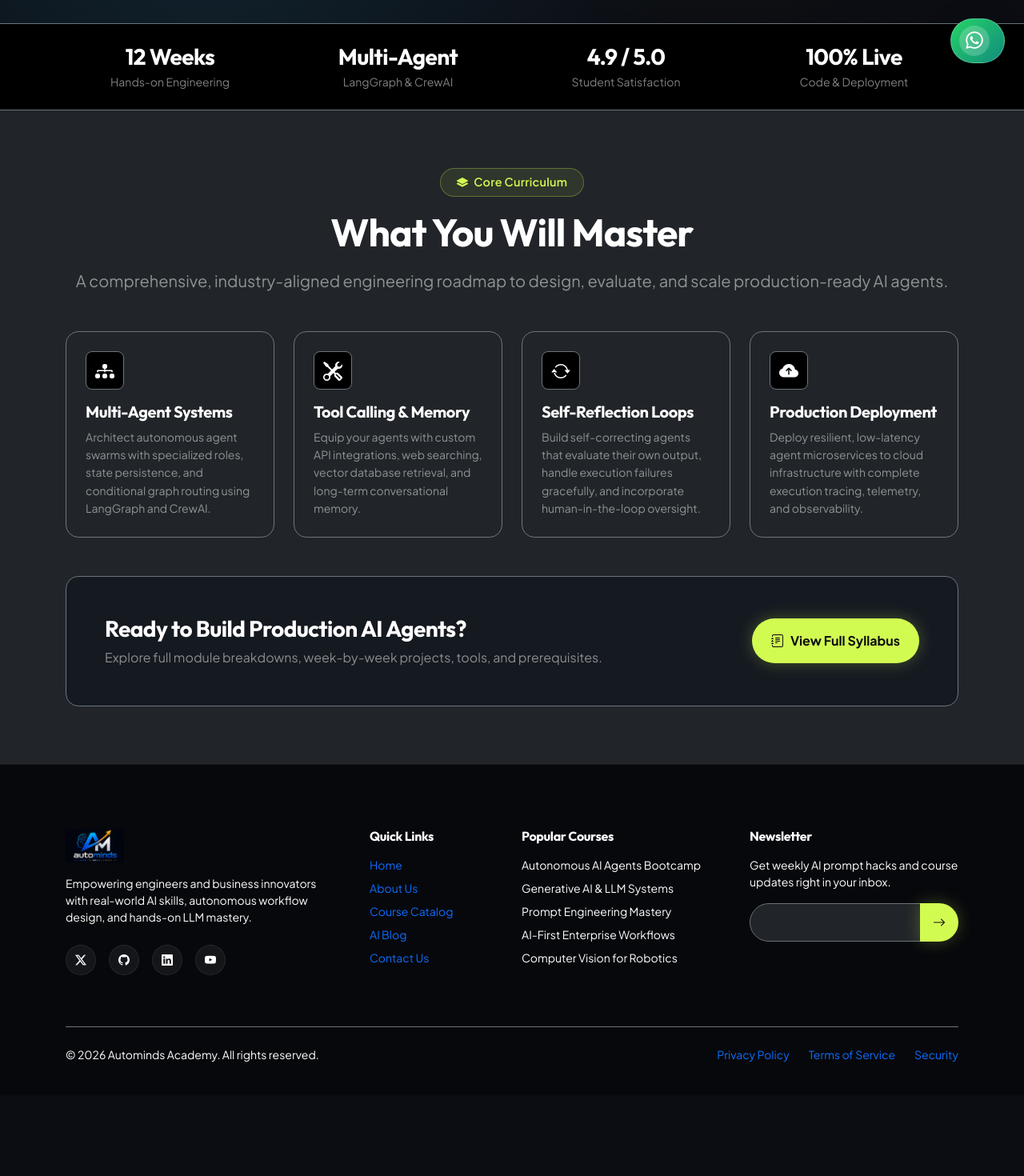
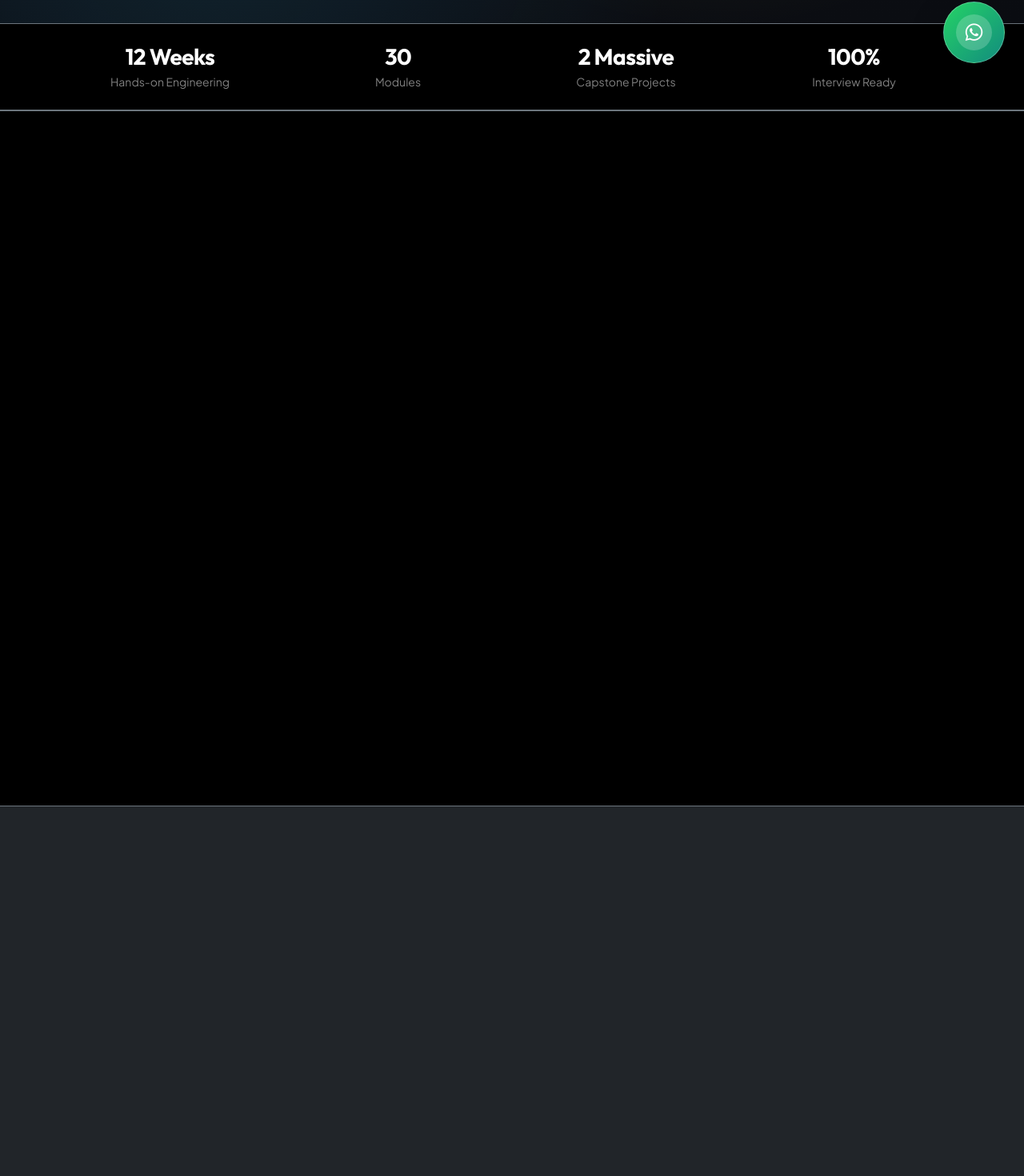
Before and after one commit to anilmamidwar15021991/autominds.in, a React (Vite) app: page /agentic-ai in a window 1280 px wide. Shown: the part 697-2167 px from the top of the page at 80% size. Before the commit the page ends 2066 px from the top, so only its background shows below. Built offline with nearby package versions, Linux system fonts and the light colour scheme.

Commit message:
Update Agentic AI page in office

```diff
--- a/src/components/Footer.jsx
+++ b/src/components/Footer.jsx
@@ -15,11 +15,10 @@ const Footer = () => {
                 style={{ height: '42px', objectFit: 'contain' }}
               />
             </Link>
-            <p className="  small pe-lg-4 mb-4">
+            <p className="text-white small pe-lg-4 mb-4">
               Empowering engineers and business innovators with real-world AI skills, autonomous workflow design, and hands-on LLM mastery.
             </p>
-            <div className="d-flex gap-3 mb-3">
-
+            {/* <div className="d-flex gap-3 mb-3">
               <a href="#twitter" className="btn btn-sm btn-glass rounded-circle p-2 d-flex align-items-center justify-content-center" style={{ width: '38px', height: '38px' }}>
                 <i className="bi bi-twitter-x text-white"></i>
               </a>
@@ -32,23 +31,23 @@ const Footer = () => {
               <a href="#youtube" className="btn btn-sm btn-glass rounded-circle p-2 d-flex align-items-center justify-content-center" style={{ width: '38px', height: '38px' }}>
                 <i className="bi bi-youtube text-white"></i>
               </a>
-            </div>
+            </div> */}
           </div>
 
           <div className="col-lg-2 col-md-6">
             <h6 className="text-white fw-bold mb-3 font-heading">Quick Links</h6>
             <ul className="list-unstyled d-flex flex-column gap-2 small">
-              <li><Link to="/" className="  text-decoration-none hover-white">Home</Link></li>
-              <li><Link to="/about" className="  text-decoration-none hover-white">About Us</Link></li>
-              <li><Link to="/agentic-ai" className="  text-decoration-none hover-white">Course Catalog</Link></li>
-              <li><Link to="/blog" className="  text-decoration-none hover-white">AI Blog</Link></li>
-              <li><Link to="/contact" className="  text-decoration-none hover-white">Contact Us</Link></li>
+              <li><Link to="/" className="text-white text-decoration-none hover-white">Home</Link></li>
+              <li><Link to="/about" className="text-white text-decoration-none hover-white">About Us</Link></li>
+              <li><Link to="/agentic-ai" className="text-white text-decoration-none hover-white">Course Catalog</Link></li>
+              <li><Link to="/blog" className="text-white text-decoration-none hover-white">AI Blog</Link></li>
+              <li><Link to="/contact" className="text-white text-decoration-none hover-white">Contact Us</Link></li>
             </ul>
           </div>
 
           <div className="col-lg-3 col-md-6">
             <h6 className="text-white fw-bold mb-3 font-heading">Popular Courses</h6>
-            <ul className="list-unstyled d-flex flex-column gap-2 small  ">
+            <ul className="list-unstyled d-flex flex-column gap-2 small text-white">
               <li>Autonomous AI Agents Bootcamp</li>
               <li>Generative AI & LLM Systems</li>
               <li>Prompt Engineering Mastery</li>
@@ -59,7 +58,7 @@ const Footer = () => {
 
           <div className="col-lg-3 col-md-6">
             <h6 className="text-white fw-bold mb-3 font-heading">Newsletter</h6>
-            <p className="  small mb-3">Get weekly AI prompt hacks and course updates right in your inbox.</p>
+            <p className="text-white small mb-3">Get weekly AI prompt hacks and course updates right in your inbox.</p>
             <div className="input-group">
               <input
                 type="email"
@@ -74,13 +73,13 @@ const Footer = () => {
         </div>
 
         <div className="pt-4 border-top border-secondary d-flex flex-column flex-md-row justify-content-between align-items-center gap-3">
-          <p className="  small mb-0">
+          <p className="text-white small mb-0">
             &copy; {new Date().getFullYear()} Autominds Academy. All rights reserved.
           </p>
-          <div className="d-flex gap-4 small  ">
-            <a href="#privacy" className="  text-decoration-none">Privacy Policy</a>
-            <a href="#terms" className="  text-decoration-none">Terms of Service</a>
-            <a href="#security" className="  text-decoration-none">Security</a>
+          <div className="d-flex gap-4 small text-white">
+            <a href="#privacy" className="text-white text-decoration-none">Privacy Policy</a>
+            <a href="#terms" className="text-white text-decoration-none">Terms of Service</a>
+            <a href="#security" className="text-white text-decoration-none">Security</a>
           </div>
         </div>
       </div>
--- a/src/components/WhatsAppBtn.jsx
+++ b/src/components/WhatsAppBtn.jsx
@@ -13,7 +13,7 @@ const WhatsAppBtn = () => {
       <div className="whatsapp-icon-wrapper d-flex align-items-center justify-content-center">
         <i className="bi bi-whatsapp"></i>
       </div>
-      {/* <span className="whatsapp-number-text fw-semibold d-none d-sm-inline"></span> */}
+
     </a>
   );
 };
--- a/src/pages/AgenticAI.jsx
+++ b/src/pages/AgenticAI.jsx
@@ -1,6 +1,9 @@
 import React, { useState, useEffect, useRef } from 'react';
 import SyllabusModal from '../components/SyllabusModal';
 import gsap from 'gsap';
+import { ScrollTrigger } from 'gsap/ScrollTrigger';
+
+gsap.registerPlugin(ScrollTrigger);
 
 import profileAiImg from '../assets/3cdcf1dfaf3e6fc0929d79351259da47.jpg';
 import heroBgImg from '../assets/d55f415d9e752ef2fa7edf6f07afac92.jpg';
@@ -25,26 +28,59 @@ const courseData = {
   ]
 };
 
-const modulesDetail = [
+const whyLearnData = [
   {
-    icon: "bi-diagram-3-fill",
-    title: "Multi-Agent Systems",
-    desc: "Architect autonomous agent swarms with specialized roles, state persistence, and conditional graph routing using LangGraph and CrewAI."
+    icon: "🤖",
+    title: "Build Autonomous AI Agents",
+    desc: "Create self-directed agents capable of executing multi-step task plans independently with minimal human oversight."
   },
   {
-    icon: "bi-tools",
-    title: "Tool Calling & Memory",
-    desc: "Equip your agents with custom API integrations, web searching, vector database retrieval, and long-term conversational memory."
+    icon: "🧠",
+    title: "Learn AI Reasoning & Planning",
+    desc: "Master ReAct prompting, chain-of-thought planning, tree-of-thoughts, and self-reflection loops for complex problem solving."
   },
   {
-    icon: "bi-arrow-repeat",
-    title: "Self-Reflection Loops",
-    desc: "Build self-correcting agents that evaluate their own output, handle execution failures gracefully, and incorporate human-in-the-loop oversight."
+    icon: "🔗",
+    title: "Connect APIs & External Tools",
+    desc: "Empower your agents to call custom REST APIs, run code interpreters, query SQL databases, and perform live web searches."
   },
   {
-    icon: "bi-cloud-arrow-up-fill",
-    title: "Production Deployment",
-    desc: "Deploy resilient, low-latency agent microservices to cloud infrastructure with complete execution tracing, telemetry, and observability."
+    icon: "📚",
+    title: "Build RAG-Based Agents",
+    desc: "Integrate vector databases and hybrid search retrieval pipelines for accurate context grounding and memory retention."
+  },
+  {
+    icon: "⚙️",
+    title: "Automate Business Workflows",
+    desc: "Transform tedious enterprise processes into scalable, multi-agent workflows that run reliably 24/7."
+  },
+  {
+    icon: "🚀",
+    title: "Develop Production-Ready AI Systems",
+    desc: "Deploy, monitor, trace, and evaluate production agent architectures built with LangGraph, CrewAI, and cloud services."
+  }
+];
+
+const whoShouldJoinData = [
+  {
+    icon: "🎓",
+    title: "Students & Freshers",
+    desc: "Start a career in Generative AI and Agentic AI."
+  },
+  {
+    icon: "👨‍💻",
+    title: "Developers",
+    desc: "Upgrade your development skills with AI-powered applications."
+  },
+  {
+    icon: "💼",
+    title: "Working Professionals",
+    desc: "Use AI agents to automate repetitive business workflows."
+  },
+  {
+    icon: "🚀",
+    title: "Entrepreneurs",
+    desc: "Build AI-powered products and intelligent automation solutions."
   }
 ];
 
@@ -56,6 +92,10 @@ const AgenticAI = () => {
   const heroSubRef = useRef(null);
   const heroCtaRef = useRef(null);
   const heroImageRef = useRef(null);
+  const whyLearnHeaderRef = useRef(null);
+  const whyLearnCardsRef = useRef(null);
+  const whoShouldJoinHeaderRef = useRef(null);
+  const whoShouldJoinCardsRef = useRef(null);
 
   useEffect(() => {
     const ctx = gsap.context(() => {
@@ -100,10 +140,140 @@ const AgenticAI = () => {
           ease: 'power1.inOut'
         });
       }
+
+      // GSAP ScrollTrigger Animation for Why Learn Section Header
+      if (whyLearnHeaderRef.current) {
+        gsap.fromTo(
+          Array.from(whyLearnHeaderRef.current.children),
+          { y: 35, opacity: 0 },
+          {
+            y: 0,
+            opacity: 1,
+            duration: 0.8,
+            stagger: 0.15,
+            ease: 'power3.out',
+            scrollTrigger: {
+              trigger: whyLearnHeaderRef.current,
+              start: 'top 85%',
+              toggleActions: 'play none none reverse'
+            }
+          }
+        );
+      }
+
+      // GSAP ScrollTrigger Animation for Why Learn Cards Grid
+      if (whyLearnCardsRef.current) {
+        const cards = Array.from(whyLearnCardsRef.current.children);
+        gsap.fromTo(
+          cards,
+          { y: 50, opacity: 0, scale: 0.92, rotateX: 10 },
+          {
+            y: 0,
+            opacity: 1,
+            scale: 1,
+            rotateX: 0,
+            duration: 0.8,
+            stagger: 0.1,
+            ease: 'back.out(1.3)',
+            scrollTrigger: {
+              trigger: whyLearnCardsRef.current,
+              start: 'top 85%',
+              toggleActions: 'play none none reverse'
+            }
+          }
+        );
+      }
+
+      // GSAP ScrollTrigger Animation for Who Should Join Section Header
+      if (whoShouldJoinHeaderRef.current) {
+        gsap.fromTo(
+          Array.from(whoShouldJoinHeaderRef.current.children),
+          { y: 35, opacity: 0 },
+          {
+            y: 0,
+            opacity: 1,
+            duration: 0.8,
+            stagger: 0.15,
+            ease: 'power3.out',
+            scrollTrigger: {
+              trigger: whoShouldJoinHeaderRef.current,
+              start: 'top 85%',
+              toggleActions: 'play none none reverse'
+            }
+          }
+        );
+      }
+
+      // GSAP ScrollTrigger Animation for Who Should Join Cards Grid
+      if (whoShouldJoinCardsRef.current) {
+        const cards = Array.from(whoShouldJoinCardsRef.current.children);
+        gsap.fromTo(
+          cards,
+          { y: 50, opacity: 0, scale: 0.92, rotateX: 10 },
+          {
+            y: 0,
+            opacity: 1,
+            scale: 1,
+            rotateX: 0,
+            duration: 0.8,
+            stagger: 0.12,
+            ease: 'back.out(1.3)',
+            scrollTrigger: {
+              trigger: whoShouldJoinCardsRef.current,
+              start: 'top 85%',
+              toggleActions: 'play none none reverse'
+            }
+          }
+        );
+      }
     });
 
     return () => ctx.revert();
   }, []);
+
+  const handleCardMouseEnter = (e) => {
+    const card = e.currentTarget;
+    const icon = card.querySelector('.icon-box');
+    gsap.to(card, {
+      y: -8,
+      scale: 1.02,
+      borderColor: 'rgba(210, 251, 82, 0.45)',
+      boxShadow: '0 20px 40px -15px rgba(0, 0, 0, 0.8), 0 0 25px rgba(210, 251, 82, 0.2)',
+      duration: 0.35,
+      ease: 'power2.out'
+    });
+    if (icon) {
+      gsap.to(icon, {
+        scale: 1.15,
+        rotate: 10,
+        backgroundColor: 'rgba(210, 251, 82, 0.25)',
+        duration: 0.35,
+        ease: 'back.out(1.7)'
+      });
+    }
+  };
+
+  const handleCardMouseLeave = (e) => {
+    const card = e.currentTarget;
+    const icon = card.querySelector('.icon-box');
+    gsap.to(card, {
+      y: 0,
+      scale: 1,
+      borderColor: 'rgba(255, 255, 255, 0.08)',
+      boxShadow: 'none',
+      duration: 0.35,
+      ease: 'power2.out'
+    });
+    if (icon) {
+      gsap.to(icon, {
+        scale: 1,
+        rotate: 0,
+        backgroundColor: 'rgba(0, 0, 0, 1)',
+        duration: 0.35,
+        ease: 'power2.out'
+      });
+    }
+  };
 
   return (
     <div className="agentic-ai-page overflow-hidden">
@@ -155,7 +325,7 @@ const AgenticAI = () => {
                   <i className="bi bi-journal-text"></i> View Full Syllabus
                 </button>
                 <a
-                  href="#curriculum"
+                  href="#whylearn"
                   className="btn btn-glass rounded-pill px-4 py-3 fw-medium d-inline-flex align-items-center gap-2 text-white"
                 >
                   Explore Highlights <i className="bi bi-arrow-down-short"></i>
@@ -173,11 +343,6 @@ const AgenticAI = () => {
                     className="w-100 h-auto object-fit-cover"
                     style={{ minHeight: '340px' }}
                   />
-                  <div className="position-absolute top-0 end-0 m-3">
-                    <span className="badge bg-dark border border-secondary text-warning px-3 py-2 rounded-pill shadow">
-                      <i className="bi bi-star-fill me-1"></i> {courseData.rating} ({courseData.reviews})
-                    </span>
-                  </div>
                 </div>
               </div>
             </div>
@@ -194,47 +359,91 @@ const AgenticAI = () => {
               <p className="text-white-50 small mb-0">Hands-on Engineering</p>
             </div>
             <div className="col-6 col-md-3">
-              <h3 className="fw-extrabold text-lime mb-1">Multi-Agent</h3>
-              <p className="text-white-50 small mb-0">LangGraph & CrewAI</p>
+              <h3 className="fw-extrabold text-lime mb-1">30</h3>
+              <p className="text-white-50 small mb-0">Modules</p>
             </div>
             <div className="col-6 col-md-3">
-              <h3 className="fw-extrabold text-white mb-1">4.9 / 5.0</h3>
-              <p className="text-white-50 small mb-0">Student Satisfaction</p>
+              <h3 className="fw-extrabold text-white mb-1">2 Massive</h3>
+              <p className="text-white-50 small mb-0">Capstone Projects</p>
             </div>
             <div className="col-6 col-md-3">
-              <h3 className="fw-extrabold text-lime mb-1">100% Live</h3>
-              <p className="text-white-50 small mb-0">Code & Deployment</p>
+              <h3 className="fw-extrabold text-lime mb-1">100%</h3>
+              <p className="text-white-50 small mb-0">Interview Ready</p>
             </div>
           </div>
         </div>
       </section>
 
-      {/* MAIN CURRICULUM HIGHLIGHTS */}
-      <section id="curriculum" className="py-5">
+      {/* WHY LEARN AGENTIC AI ENGINEERING SECTION */}
+      <section id="whylearn" className="py-5 bg-black border-top border-secondary position-relative">
         <div className="container py-4">
-          <div className="text-center max-w-3xl mx-auto mb-5">
+          <div className="text-center max-w-3xl mx-auto mb-5" ref={whyLearnHeaderRef}>
             <span className="hero-tagline-badge mb-3 d-inline-block">
-              <i className="bi bi-layers-fill me-1"></i> Core Curriculum
+              <i className="bi bi-stars me-1"></i> Industry Impact
             </span>
-            <h2 className="display-5 fw-bold text-white mb-3">What You Will Master</h2>
+            <h2 className="display-5 fw-bold text-white mb-3">Why Learn Agentic AI Engineering?</h2>
             <p className="fs-5 text-white-50">
-              A comprehensive, industry-aligned engineering roadmap to design, evaluate, and scale production-ready AI agents.
+              Agentic AI is shifting software development from prompt engineering to building fully autonomous, tool-using systems.
             </p>
           </div>
 
-          <div className="row g-4">
-            {modulesDetail.map((mod, idx) => (
-              <div key={idx} className="col-md-6 col-lg-3">
-                <div className="glass-feature-card h-100 p-4 rounded-4 border border-secondary bg-dark text-start d-flex flex-column justify-content-between">
+          <div className="row g-4" ref={whyLearnCardsRef}>
+            {whyLearnData.map((item, idx) => (
+              <div key={idx} className="col-md-6 col-lg-4">
+                <div
+                  className="glass-feature-card h-100 p-4 rounded-4 border border-secondary bg-dark text-start d-flex flex-column justify-content-between transition-all"
+                  onMouseEnter={handleCardMouseEnter}
+                  onMouseLeave={handleCardMouseLeave}
+                  style={{ cursor: 'pointer' }}
+                >
                   <div>
                     <div
-                      className="p-3 rounded-3 bg-black border border-secondary text-lime d-inline-flex align-items-center justify-content-center mb-3"
-                      style={{ width: '48px', height: '48px' }}
+                      className="icon-box p-3 rounded-3 bg-black border border-secondary text-lime d-inline-flex align-items-center justify-content-center mb-3 fs-3"
+                      style={{ width: '56px', height: '56px', transition: 'all 0.3s ease' }}
                     >
-                      <i className={`bi ${mod.icon} fs-4`}></i>
+                      <span>{item.icon}</span>
                     </div>
-                    <h5 className="text-white fw-bold mb-2">{mod.title}</h5>
-                    <p className="text-white-50 small mb-0">{mod.desc}</p>
+                    <h5 className="text-white fw-bold mb-2">{item.title}</h5>
+                    <p className="text-white-50 small mb-0">{item.desc}</p>
+                  </div>
+                </div>
+              </div>
+            ))}
+          </div>
+        </div>
+      </section>
+
+      {/* WHO SHOULD JOIN SECTION */}
+      <section className="py-5 bg-dark border-top border-secondary position-relative">
+        <div className="container py-4">
+          <div className="text-center max-w-3xl mx-auto mb-5" ref={whoShouldJoinHeaderRef}>
+            <span className="hero-tagline-badge mb-3 d-inline-block">
+              <i className="bi bi-people-fill me-1"></i> Target Audience
+            </span>
+            <h2 className="display-5 fw-bold text-white mb-3">Who Should Join?</h2>
+            <p className="fs-5 text-white-50">
+              Designed for forward-thinking individuals looking to master agentic AI systems and scale intelligent workflows.
+            </p>
+          </div>
+
+          <div className="row g-4" ref={whoShouldJoinCardsRef}>
+            {whoShouldJoinData.map((item, idx) => (
+              <div key={idx} className="col-md-6 col-lg-3">
+                <div
+                  className="glass-feature-card h-100 p-4 rounded-4 border border-secondary bg-dark text-start d-flex flex-column justify-content-between transition-all"
+                  onMouseEnter={handleCardMouseEnter}
+                  onMouseLeave={handleCardMouseLeave}
+                  style={{ cursor: 'pointer' }}
+                >
+                  <div>
+                    <div
+                      className="icon-box p-3 rounded-3 bg-black border border-secondary text-lime d-inline-flex align-items-center justify-content-center mb-3 fs-3"
+                      style={{ width: '56px', height: '56px', transition: 'all 0.3s ease' }}
+                    >
+                      <span>{item.icon}</span>
+                    </div>
+                    <h5 className="text-white fw-bold mb-2">{item.title}</h5>
+                    <p className="text-white-50 small mb-0">{item.desc}</p>
                   </div>
                 </div>
               </div>
--- a/src/styles/theme.css
+++ b/src/styles/theme.css
@@ -269,7 +269,7 @@ h6,
 
 .course-img-wrapper {
   position: relative;
-  height: 200px;
+  /* height: 200px; */
   overflow: hidden;
 }
 
@@ -501,6 +501,7 @@ h6,
   from {
     opacity: 0;
   }
+
   to {
     opacity: 1;
   }
@@ -525,6 +526,7 @@ h6,
     transform: translateY(30px) scale(0.97);
     opacity: 0;
   }
+
   to {
     transform: translateY(0) scale(1);
     opacity: 1;
@@ -691,7 +693,7 @@ h6,
   z-index: 1050;
   background: linear-gradient(135deg, #25d366 0%, #128c7e 100%);
   color: #ffffff;
-  padding: 8px 18px 8px 10px;
+  padding: 15px;
   border-radius: 50px;
   box-shadow: 0 8px 24px rgba(37, 211, 102, 0.4);
   transition: all 0.3s cubic-bezier(0.16, 1, 0.3, 1);
@@ -707,8 +709,8 @@ h6,
 }
 
 .whatsapp-icon-wrapper {
-  width: 38px;
-  height: 38px;
+  width: 45px;
+  height: 45px;
   background-color: rgba(255, 255, 255, 0.2);
   border-radius: 50%;
   font-size: 1.35rem;
@@ -757,6 +759,7 @@ h6,
     opacity: 0;
     transform: translateY(8px);
   }
+
   to {
     opacity: 1;
     transform: translateY(0);
```
